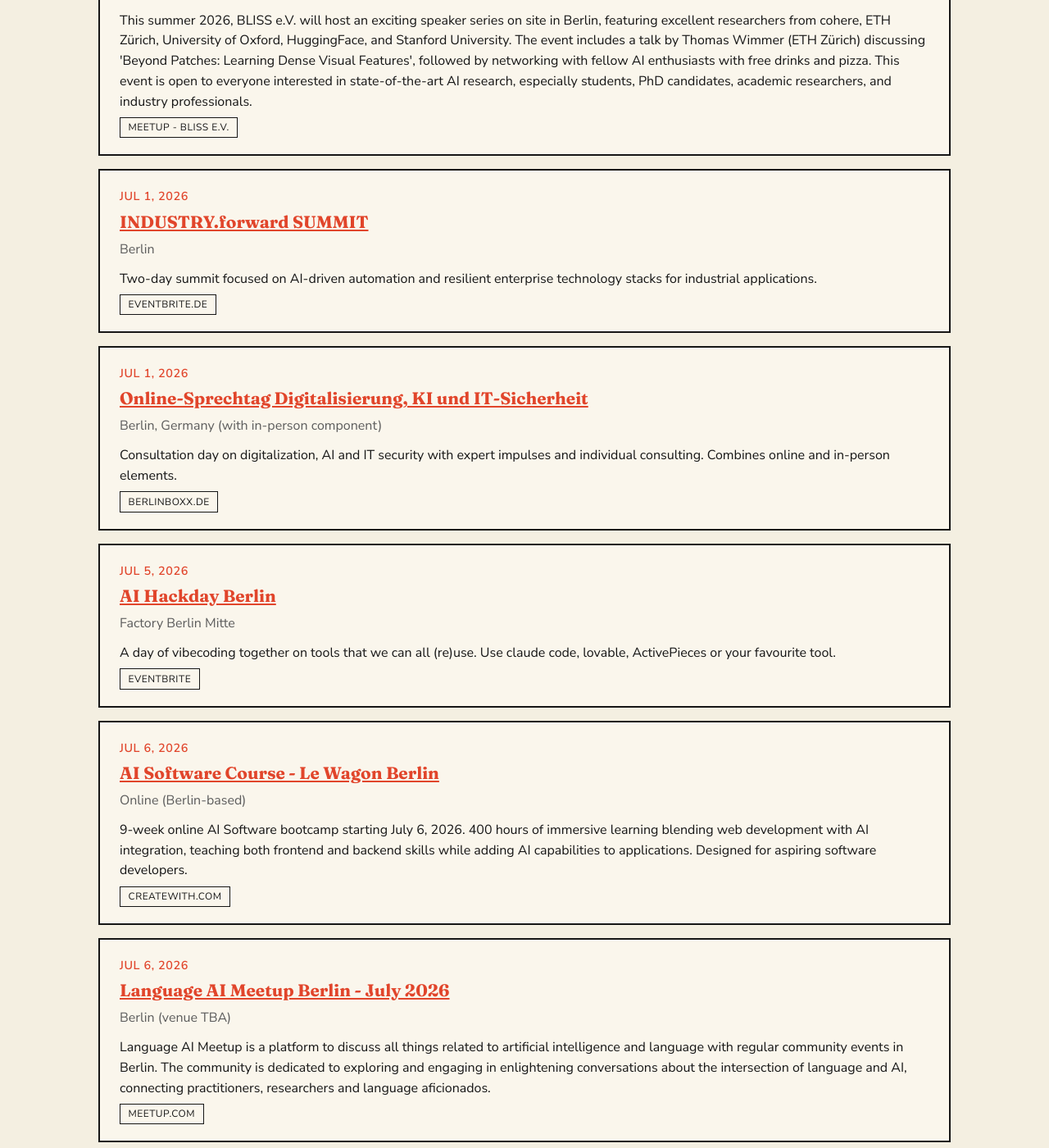
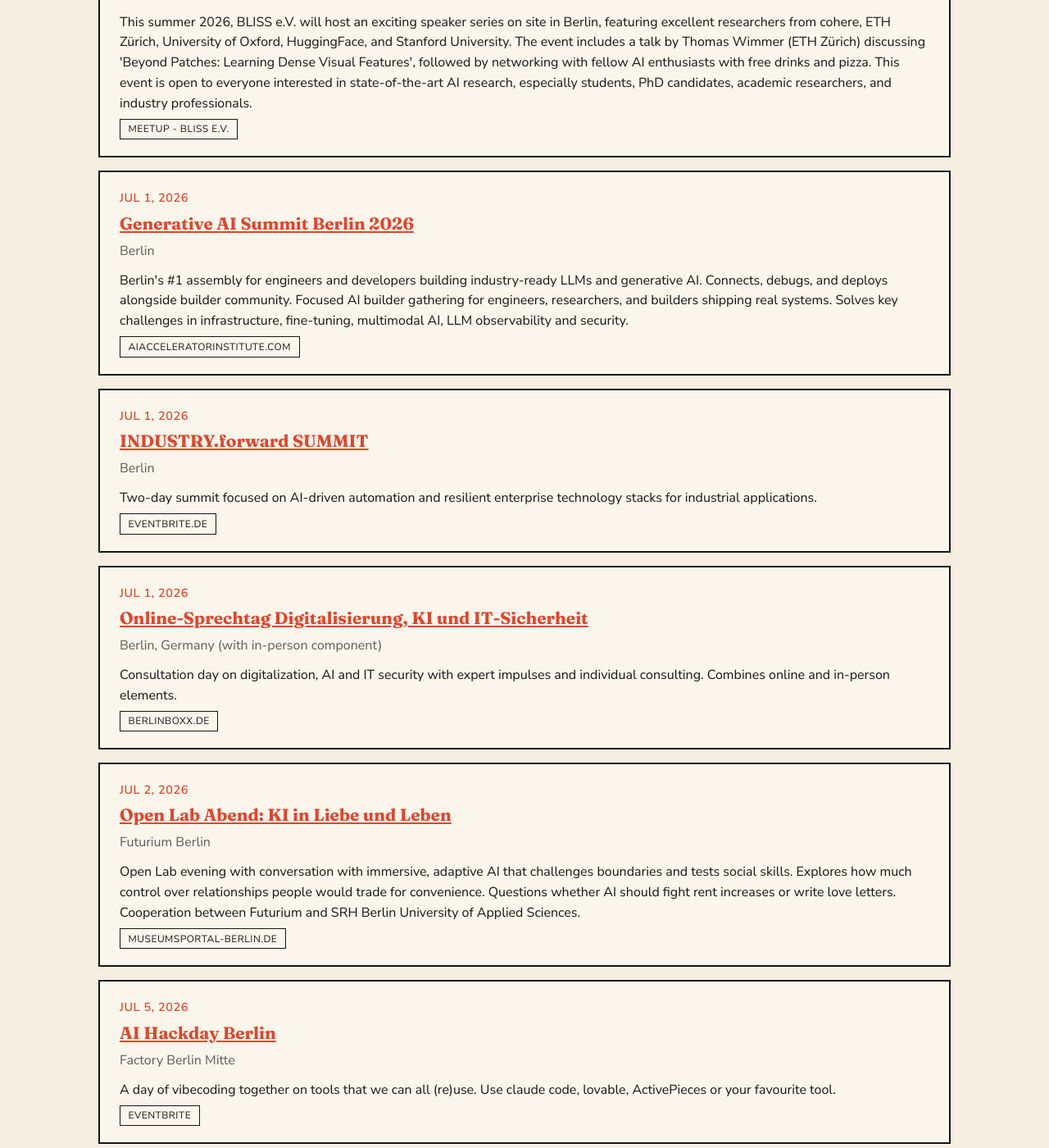
Before and after one commit to KeunwooPark/aiintown, a Jekyll site: the page built from cities/berlin.html, in a window 1280 px wide and 1400 px high, scrolled down 7437 px. Shown: the whole window at 82% size. Built offline with Jekyll 4.4.1, drawn with Linux system fonts in a browser that asks for light colours; some of the changed text lies outside the part shown.

Commit message:
chore: update AI events (2026-07-01)

```diff
--- a/_data/events/berlin.json
+++ b/_data/events/berlin.json
@@ -198,6 +198,20 @@
     "id": "3f5021a85ab2cd80"
   },
   {
+    "title": "Generative AI Summit Berlin 2026",
+    "date": "2026-07-01",
+    "venue": "Berlin",
+    "url": "https://world.aiacceleratorinstitute.com/location/berlin/",
+    "source": "aiacceleratorinstitute.com",
+    "description": "Berlin's #1 assembly for engineers and developers building industry-ready LLMs and generative AI. Connects, debugs, and deploys alongside builder community. Focused AI builder gathering for engineers, researchers, and builders shipping real systems. Solves key challenges in infrastructure, fine-tuning, multimodal AI, LLM observability and security.",
+    "title_local": "Generative AI Summit Berlin 2026",
+    "description_local": "Berlins führende Versammlung für Ingenieure und Entwickler, die branchenfertige LLMs und generative KI aufbauen. Fokussiertes Builder-Treffen für Ingenieure, Forscher und Builder, die echte Systeme ausliefern.",
+    "city": "berlin",
+    "first_seen": "2026-07-01",
+    "last_seen": "2026-07-01",
+    "id": "51113d0f9d43e4b6"
+  },
+  {
     "title": "INDUSTRY.forward SUMMIT",
     "date": "2026-07-01",
     "venue": "Berlin",
@@ -226,6 +240,20 @@
     "id": "1f350ba6aefcfe3b"
   },
   {
+    "title": "Open Lab Abend: KI in Liebe und Leben",
+    "date": "2026-07-02",
+    "venue": "Futurium Berlin",
+    "url": "https://www.museumsportal-berlin.de/de/veranstaltungen/open-lab-abend-wie-viel-ki-in-liebe-und-leben/",
+    "source": "museumsportal-berlin.de",
+    "description": "Open Lab evening with conversation with immersive, adaptive AI that challenges boundaries and tests social skills. Explores how much control over relationships people would trade for convenience. Questions whether AI should fight rent increases or write love letters. Cooperation between Futurium and SRH Berlin University of Applied Sciences.",
+    "title_local": "Open Lab Abend: Wie viel KI in Liebe und Leben?",
+    "description_local": "Open Lab Abend mit Gespräch mit einer immersiven, adaptiven KI. Sie fordert Grenzen heraus und stellt soziale Fähigkeiten auf die Probe. Wie viel Kontrolle über Beziehungen würdet ihr für Bequemlichkeit eintauschen? Kooperation des Futuriums mit der SRH Berlin University.",
+    "city": "berlin",
+    "first_seen": "2026-07-01",
+    "last_seen": "2026-07-01",
+    "id": "0226fb9fbc26f91c"
+  },
+  {
     "title": "AI Hackday Berlin",
     "date": "2026-07-05",
     "venue": "Factory Berlin Mitte",
@@ -238,20 +266,6 @@
     "first_seen": "2026-06-26",
     "last_seen": "2026-06-26",
     "id": "d80466973b4bf08f"
-  },
-  {
-    "title": "AI Software Course - Le Wagon Berlin",
-    "date": "2026-07-06",
-    "venue": "Online (Berlin-based)",
-    "url": "https://www.createwith.com/cities/berlin",
-    "source": "createwith.com",
-    "description": "9-week online AI Software bootcamp starting July 6, 2026. 400 hours of immersive learning blending web development with AI integration, teaching both frontend and backend skills while adding AI capabilities to applications. Designed for aspiring software developers.",
-    "title_local": "KI-Software-Kurs - Le Wagon Berlin",
-    "description_local": "9-wöchiges Online-KI-Software-Bootcamp ab 6. Juli 2026. 400 Stunden intensives Lernen, das Webentwicklung mit KI-Integration verbindet und sowohl Frontend- als auch Backend-Fähigkeiten vermittelt, während KI-Funktionen zu Anwendungen hinzugefügt werden. Entwickelt für angehende Softwareentwickler.",
-    "city": "berlin",
-    "first_seen": "2026-06-15",
-    "last_seen": "2026-06-27",
-    "id": "22c4be5ddc567872"
   },
   {
     "title": "Language AI Meetup Berlin - July 2026",
@@ -376,6 +390,20 @@
     "id": "40b36f30494c75e2"
   },
   {
+    "title": "Berlin AI Day x buildersklub",
+    "date": "2026-09-15",
+    "venue": "Festsaal Kreuzberg",
+    "url": "https://luma.com/kco33yis",
+    "source": "luma.com",
+    "description": "Full-day event bringing together leaders, operators, and builders driving AI transformation inside companies like AWS, Enpal, FINN, Flatpay, Personio, n8n. Theme: Building AI-first organizations. Three specialized tracks: Leadership & Transformation, Revenue & Operations, and Engineering & Product. No hype, no sales pitches - real use cases and actual results.",
+    "title_local": "Berlin AI Day x buildersklub",
+    "description_local": "Ganztägiges Event, das Führungskräfte, Betreiber und Builder zusammenbringt, die KI-Transformation in Unternehmen vorantreiben. Thema: Aufbau KI-first Organisationen. Drei Tracks: Leadership & Transformation, Revenue & Operations, Engineering & Product.",
+    "city": "berlin",
+    "first_seen": "2026-07-01",
+    "last_seen": "2026-07-01",
+    "id": "dcce272e05adf6e3"
+  },
+  {
     "title": "BIG BANG KI Festival 2026",
     "date": "2026-09-16",
     "venue": "Alte Münze, Berlin",
@@ -486,6 +514,20 @@
     "first_seen": "2026-06-15",
     "last_seen": "2026-06-29",
     "id": "15932057c4239dba"
+  },
+  {
+    "title": "Artificial Intelligence, Machine Learning & Data Science Conference Berlin",
+    "date": "2026-10-12",
+    "venue": "Berlin",
+    "url": "https://www.createwith.com/cities/berlin",
+    "source": "createwith.com",
+    "description": "Three-day conference (October 12-14, 2026) bringing together researchers, industry leaders and developers. Theme: 'AI, Machine Learning & Data Science: Driving the Next Wave of Digital Transformation.' Nearly 30 focused scientific sessions covering robotics, autonomous systems, climate science applications, MLOps, trustworthy AI, high-performance computing, energy-efficient AI, and multimodal understanding.",
+    "title_local": "Konferenz für Künstliche Intelligenz, Machine Learning und Data Science Berlin",
+    "description_local": "Dreitägige Konferenz, die Forscher, Branchenführer und Entwickler zusammenbringt. Thema: 'KI, Machine Learning & Data Science: Die nächste Welle der digitalen Transformation vorantreiben.' Fast 30 wissenschaftliche Sessions.",
+    "city": "berlin",
+    "first_seen": "2026-06-15",
+    "last_seen": "2026-07-01",
+    "id": "22c4be5ddc567872"
   },
   {
     "title": "The Berlin AI Conference 2026",
--- a/_data/events/seoul.json
+++ b/_data/events/seoul.json
@@ -592,6 +592,20 @@
     "id": "150af676f831b606"
   },
   {
+    "title": "ACML 2026 - The 18th Asian Conference on Machine Learning",
+    "date": "2026-12-01",
+    "venue": "TBA, Asia-Pacific region",
+    "url": "https://www.acml-conf.org/2026/",
+    "source": "acml-conf.org",
+    "description": "The 18th Asian Conference on Machine Learning aims to provide a leading international forum for researchers in machine learning and related fields to share their new ideas, progress and achievements. The conference calls for high-quality, original research papers in the theory and practice of machine learning.",
+    "title_local": "ACML 2026 - 제18회 아시아 머신러닝 컨퍼런스",
+    "description_local": "머신러닝 및 관련 분야 연구자들이 새로운 아이디어, 진행 상황 및 성과를 공유할 수 있는 주요 국제 포럼. 머신러닝 이론 및 실무에 관한 고품질의 독창적인 연구 논문 발표.",
+    "city": "seoul",
+    "first_seen": "2026-07-01",
+    "last_seen": "2026-07-01",
+    "id": "98f6cb8894011367"
+  },
+  {
     "title": "Web3 AI Seoul: The Future of Work",
     "date": null,
     "venue": "Seoul (exact location available upon registration)",
```
Also changed, not shown: 1 other file.
